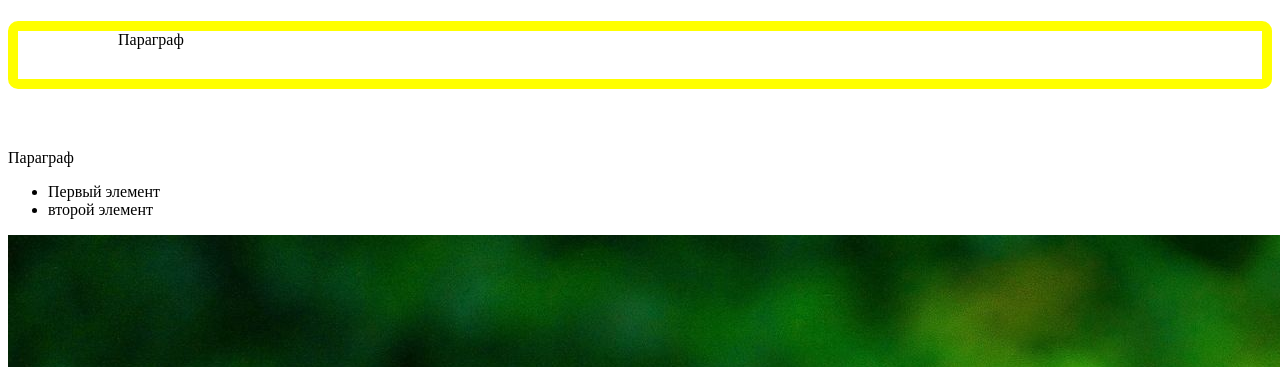
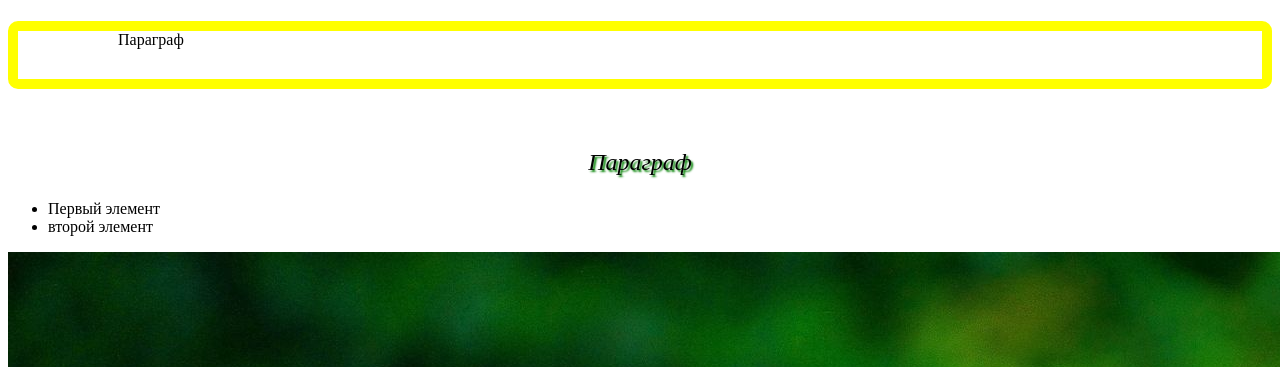
Before and after one commit to Anfy9026/maximum_programming, a plain HTML site: page index.html in a window 1280 px wide. Shown: the part 419-786 px from the top of the page. Drawn offline with Linux system fonts and the light colour scheme.

Commit message:
Вот тут картинка и 3 праграф

```diff
--- a/styles.css
+++ b/styles.css
@@ -15,3 +15,10 @@ h1 {
     padding-bottom: 30px;
     padding-left: 100px;
 }
+
+.paragraph-3 {
+    font-style: italic;
+    text-align: center;
+    font-size: 24px;
+    text-shadow: 2px 2px 2px green;
+}
```
